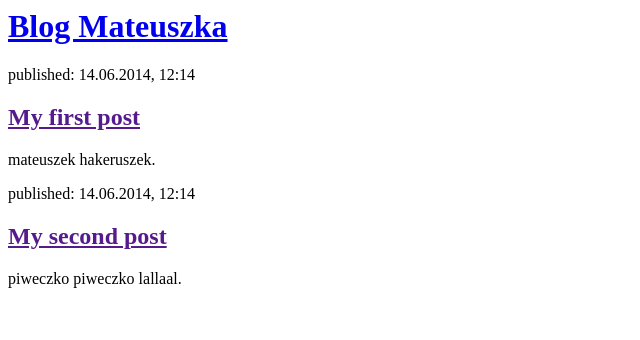
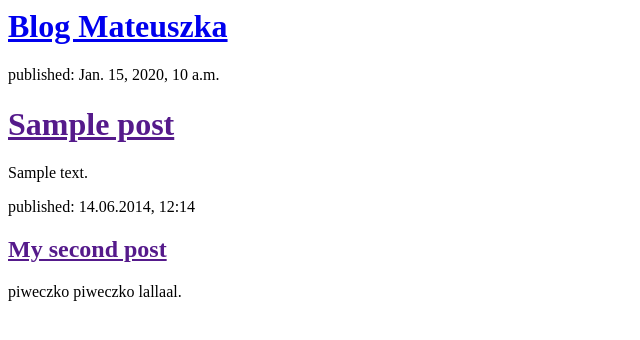
Before and after one commit to Paihivo/Blog-Mateuszka, a Django app: template blog/templates/blog/post_list.html in a window 1280 px wide. Shown: the top 340 px of the page, without its empty margins (0-640 px from the left). Run offline with Django 3.2, Linux system fonts and the light colour scheme; the template is opened without the code that fills it: values that come from a table or form of the project are taken from there, others are empty; tables that the repository leaves empty hold one stand-in row (values such as "Sample post").

Commit message:
Modified templates to display posts from database.

```diff
--- a/blog/templates/blog/post_list.html
+++ b/blog/templates/blog/post_list.html
@@ -3,14 +3,17 @@
         <title>lalala</title>
     </head>
     <body>
-        <div>
-            <h1><a href="/">Blog Mateuszka</a></h1>
-        </div>
+      <div>
+  <h1><a href="/">Blog Mateuszka</a></h1>
+</div>
 
-        <div>
-            <p>published: 14.06.2014, 12:14</p>
-            <h2><a href="">My first post</a></h2>
-            <p>mateuszek hakeruszek.</p>
+{% for post in posts %}
+  <div>
+      <p>published: {{ post.published_date }}</p>
+      <h1><a href="">{{ post.title }}</a></h1>
+      <p>{{ post.text|linebreaksbr }}</p>
+  </div>
+{% endfor %}
         </div>
 
         <div>
```
